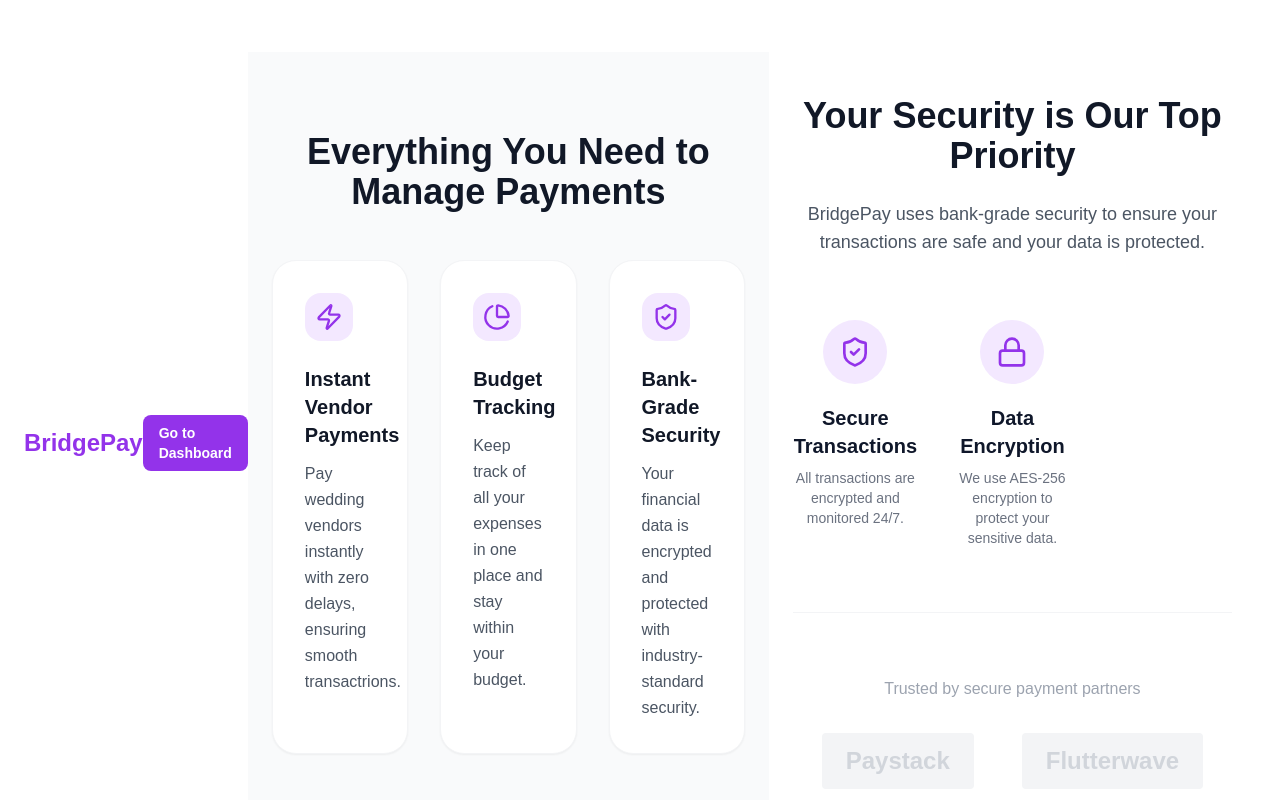
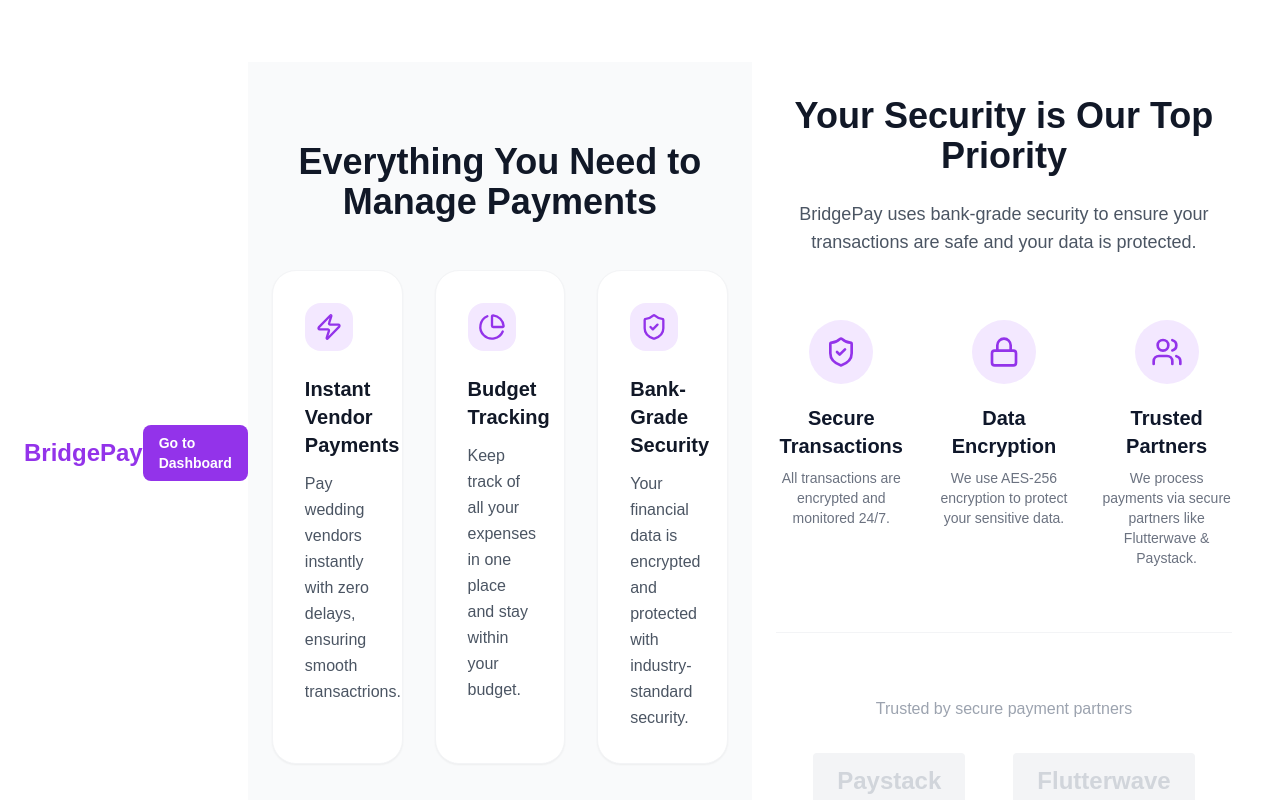
Before and after one commit to Abusadiq006/bridge-pay-dashboard, a React (Vite) app: page / in a window 1280 px wide. Shown: the top 800 px of the page. Built offline with nearby package versions, Linux system fonts and the light colour scheme; a web font is replaced by a local one.

Commit message:
implementing trusted partners

```diff
--- a/src/components/TrustSection.jsx
+++ b/src/components/TrustSection.jsx
@@ -29,7 +29,13 @@ const TrustSection = () => {
             <h3 className="text-xl font-semibold mb-2">Data Encryption</h3>
             <p className="text-gray-500 text-sm">We use AES-256 encryption to protect your sensitive data.</p>
           </div>
-
+          <div className="flex flex-col items-center">
+            <div className="bg-purple-100 text-purple-600 p-4 rounded-full mb-5">
+              <Users size={32} />
+            </div>
+            <h3 className="text-xl font-semibold mb-2">Trusted Partners</h3>
+            <p className="text-gray-500 text-sm">We process payments via secure partners like Flutterwave & Paystack.</p>
+          </div>
         </div>
 
         {/* Partner Logos Section - Placeholder */}
```
